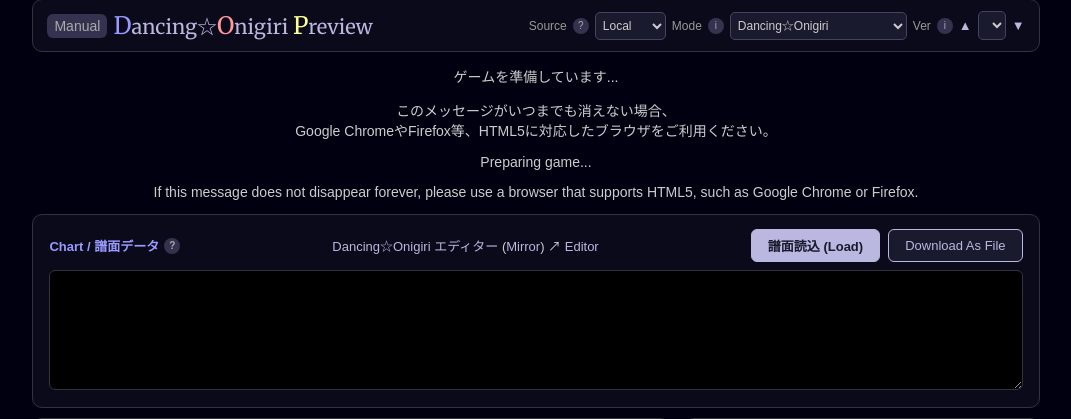
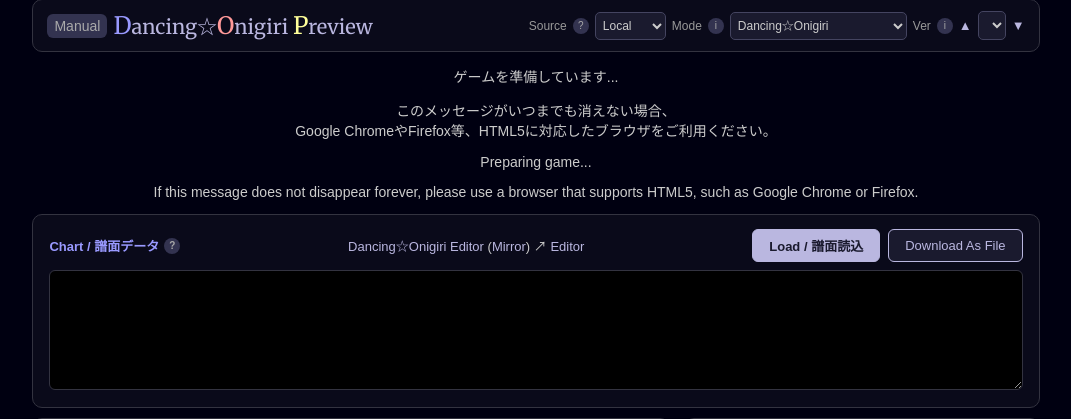
Before and after one commit to cwtickle/danoniplus-preview, a PHP site: page / in a window 1280 px wide. Shown: the part 21-440 px from the top of the page, without its empty margins (104-1175 px from the left). Run offline with PHP 8.4, Linux system fonts and the light colour scheme; lists and menus that the app fills with data are empty; some web fonts are replaced.

Commit message:
chore: 表記変更

```diff
--- a/danoni_preview_main.js
+++ b/danoni_preview_main.js
@@ -333,14 +333,14 @@ const initDanoniPreview = (config) => {
         pstyle: {
             applyDifKey: `18p`,
             editorLink: `https://suzme.github.io/punpane-editor/`,
-            editorLinkLabel: `Punching◇Panels エディター`,
+            editorLinkLabel: `Punching◇Panels Editor`,
             resetDifData: true,
             readOnlyDif: true,
         },
         pstyle_dp: {
             applyDifKey: `36p`,
             editorLink: `https://suzme.github.io/punpane-editor/?key=36p`,
-            editorLinkLabel: `Punching◇Panels エディター`,
+            editorLinkLabel: `Punching◇Panels Editor`,
             resetDifData: true,
             readOnlyDif: true,
         },
@@ -354,7 +354,7 @@ const initDanoniPreview = (config) => {
             imgType: CLASSIC_IMG_TYPE,
             applyDifKey: `9t`,
             editorLink: `https://suzme.github.io/punpane-editor/?key=9t`,
-            editorLinkLabel: `Dancing☆Onigiri エディター (9tkey)`,
+            editorLinkLabel: `Dancing☆Onigiri Editor (9tkey)`,
             resetDifData: true,
             readOnlyDif: true,
         },
--- a/preview_classic.php
+++ b/preview_classic.php
@@ -1,7 +1,7 @@
 <?php
 require_once __DIR__ . '/common.php';
 
-$updateTimestamp = '2026-08-09_180000';
+$updateTimestamp = '2026-08-09_183000';
 
 [$rootDir, $rootUrl] = resolveRootPaths();
 
@@ -128,11 +128,11 @@ const serverData = <?php echo json_encode(buildServerData(
                             </span>
                         </span>
                         <span class="chart-card-links">
-                            <a id="editorsub" onclick="window.open('https://superkuppabros.github.io/danoni-editor/', '_blank', 'width=800px,height=500px');return false;">Dancing☆Onigiri エディター</a>
+                            <a id="editorsub" onclick="window.open('https://superkuppabros.github.io/danoni-editor/', '_blank', 'width=800px,height=500px');return false;">Dancing☆Onigiri Editor</a>
                             (<a href="<?php echo $rootUrl; ?>editor/" target="_blank">Mirror</a>) ↗
                         </span>
                         <span class="chart-card-actions">
-                            <input type="submit" value="譜面読込 (Load)" class="btn-primary">
+                            <input type="submit" value="Load / 譜面読込" class="btn-primary">
                         </span>
                     </div>
                     <textarea id="d" name="d" class="chart-textarea"></textarea>
--- a/preview_core.php
+++ b/preview_core.php
@@ -15,7 +15,7 @@ require_once __DIR__ . '/common.php';
 //                               ローカル版では未使用。unpkg等、別CDN版を今後追加する際はこの値だけ変えればよい。
 // ]
 
-$updateTimestamp = '2026-08-09_180000';
+$updateTimestamp = '2026-08-09_183000';
 $getParamPath = '';
 if ($previewConfig['type'] === 'cdn') {
 	if (isset($_GET["v"])) {
@@ -253,13 +253,13 @@ const serverData = <?php echo json_encode(buildServerData(
                         </span>
                         <span class="chart-card-links">
                             <span id="editorDefault">
-                                <a id="editorsub" onclick="window.open('https://superkuppabros.github.io/danoni-editor/', '_blank', 'width=800px,height=500px');return false;">Dancing☆Onigiri エディター</a>
+                                <a id="editorsub" onclick="window.open('https://superkuppabros.github.io/danoni-editor/', '_blank', 'width=800px,height=500px');return false;">Dancing☆Onigiri Editor</a>
                                 (<a href="./editor/" target="_blank">Mirror</a>) ↗
                             </span>
                             <a id="editorLink" target="editor">Editor</a>
                         </span>
                         <span class="chart-card-actions">
-                            <input type="submit" value="譜面読込 (Load)" class="btn-primary">
+                            <input type="submit" value="Load / 譜面読込" class="btn-primary">
                             <button type="button" id="loadButton" class="btn-secondary">Download As File</button>
                         </span>
                     </div>
```
